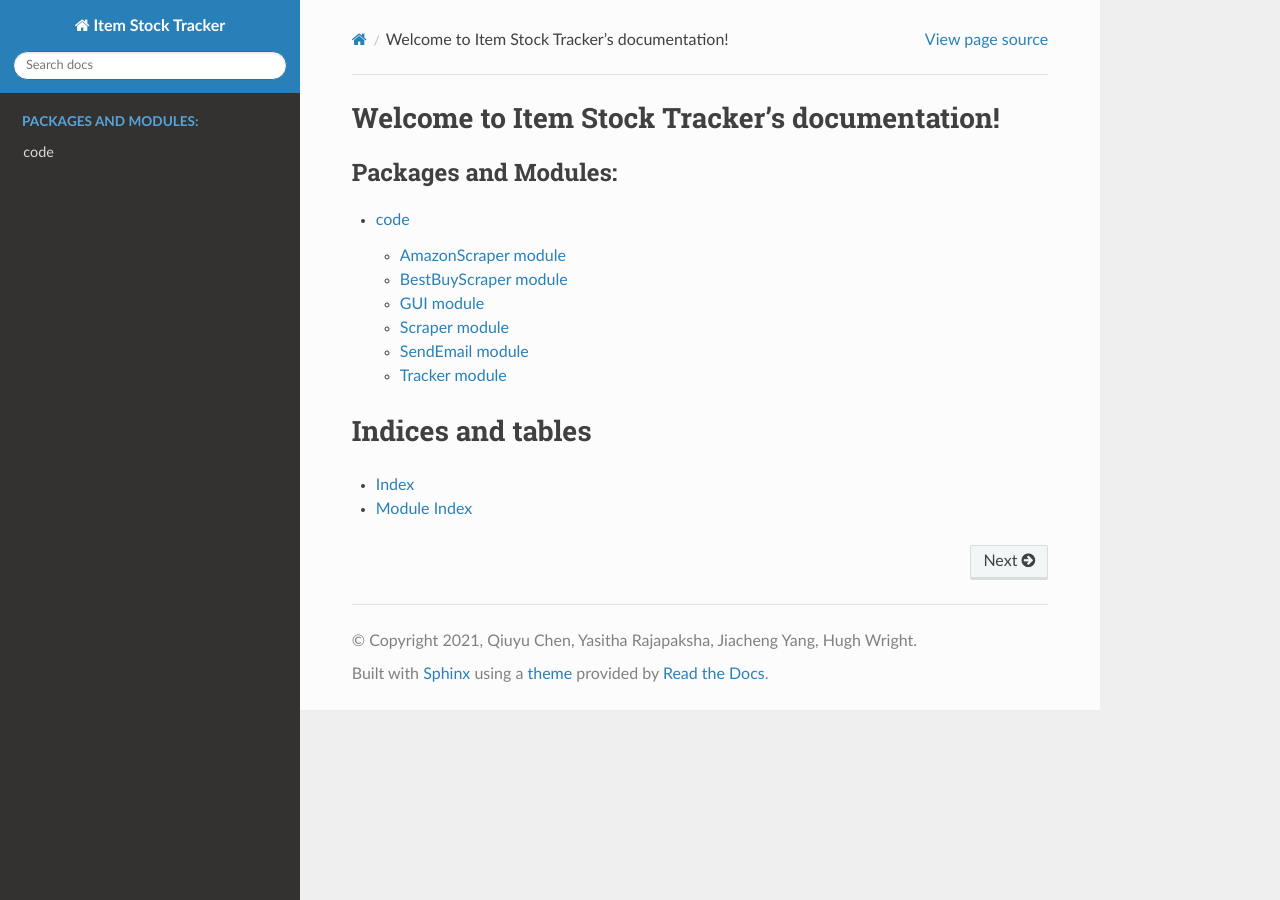
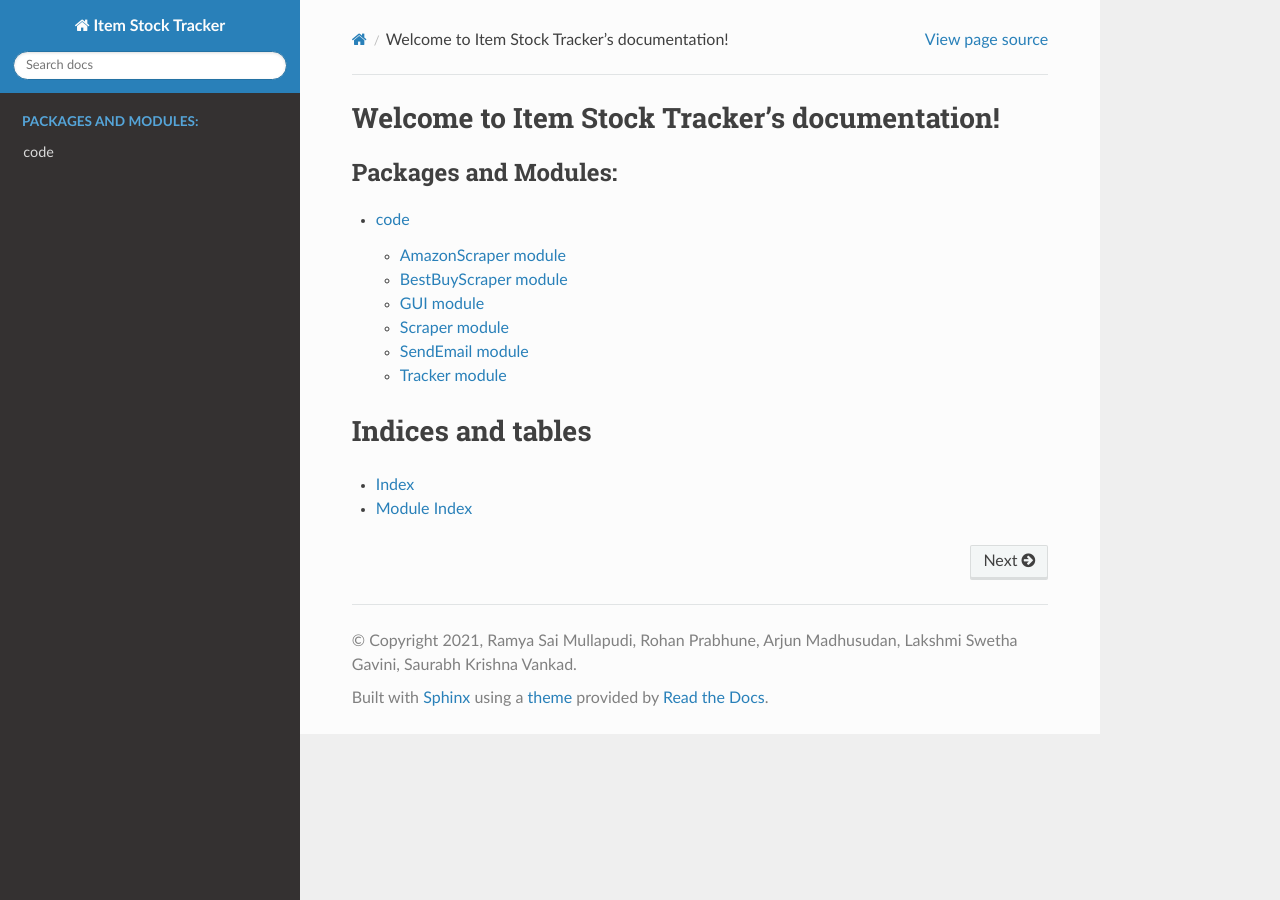
Before and after one commit to shahrk/ItemStockTracker, a Sphinx documentation site: the page built from docs/source/index.rst, in a window 1280 px wide. Built offline with Sphinx 7.4.7 and the Read the Docs theme 2.0.0, drawn with Linux system fonts in a browser that asks for light colours.

Commit message:
Update conf.py

```diff
--- a/docs/source/conf.py
+++ b/docs/source/conf.py
@@ -21,8 +21,8 @@ print(sys.path)
 # -- Project information -----------------------------------------------------
 
 project = "Item Stock Tracker"
-copyright = "2021, Qiuyu Chen, Yasitha Rajapaksha, Jiacheng Yang, Hugh Wright"
-author = "Qiuyu Chen, Yasitha Rajapaksha, Jiacheng Yang, Hugh Wright"
+copyright = "2021, Ramya Sai Mullapudi, Rohan Prabhune, Arjun Madhusudan, Lakshmi Swetha Gavini, Saurabh Krishna Vankad"
+author = "Ramya Sai Mullapudi, Rohan Prabhune, Arjun Madhusudan, Lakshmi Swetha Gavini, Saurabh Krishna Vankad"
 
 # The full version, including alpha/beta/rc tags
 release = "v1.0.0"
```
